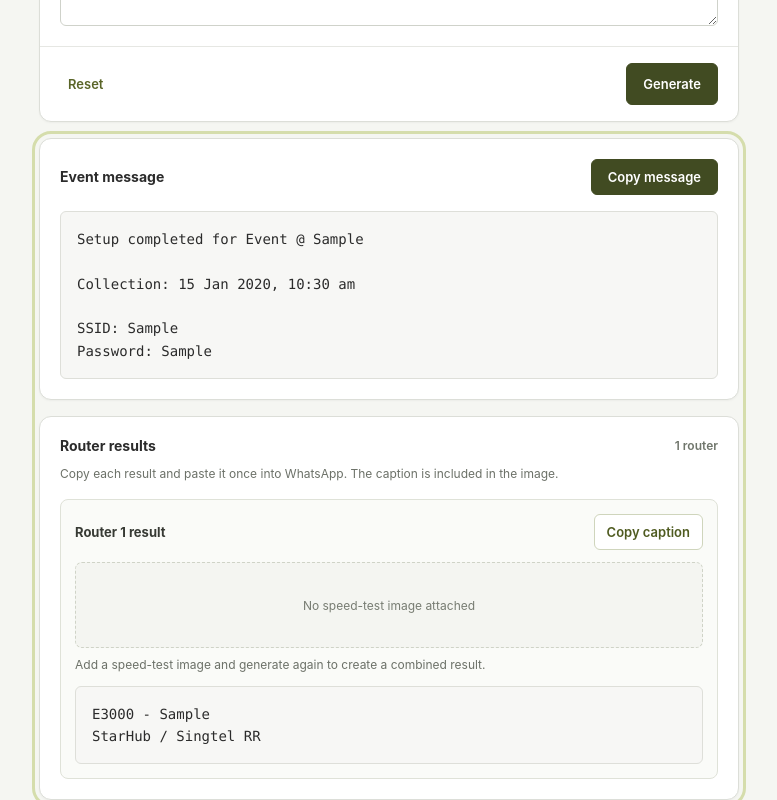
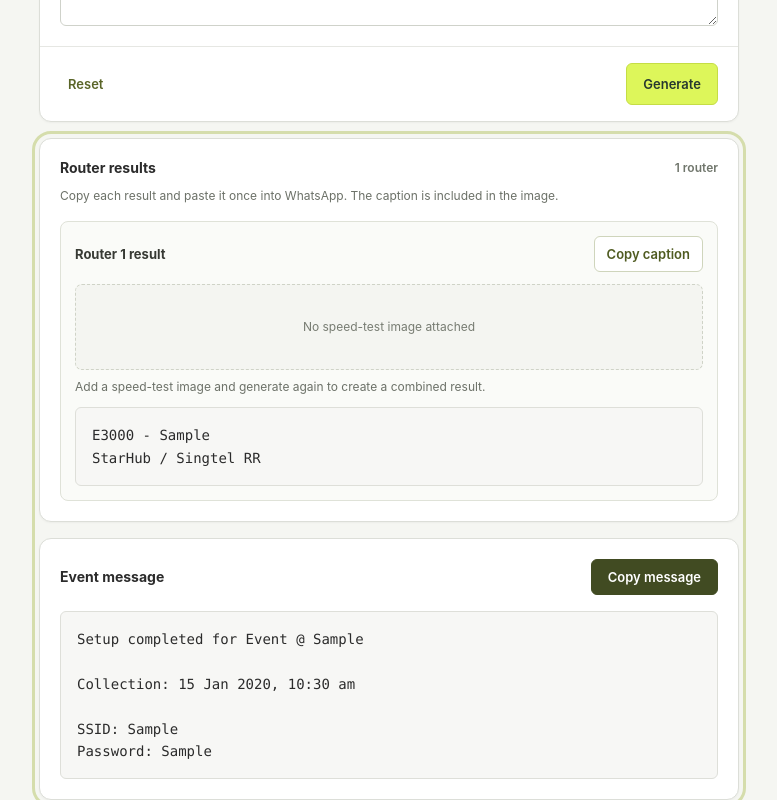
Before and after one commit to xavier-pomegranets/text-formatter, a React (Vite) app in the folder text-formatter/: page / in a window 1280 px wide. Both pictures are taken after typing "Sample", "Sample", "Sample", "Sample", "2020-01-15", "10:30" into the empty fields and a click on the button "Generate". Shown: the part 1207-2007 px from the top of the page, without its empty margins (251-1028 px from the left). Built offline with nearby package versions, Linux system fonts and the light colour scheme.

Commit message:
visual enhancements

```diff
--- a/text-formatter/src/App.css
+++ b/text-formatter/src/App.css
@@ -376,11 +376,6 @@ button {
   font-weight: 600;
 }
 
-.speed-test-heading > small {
-  color: #777;
-  font-size: 11px;
-}
-
 .image-upload {
   min-height: 86px;
   position: relative;
@@ -559,12 +554,25 @@ button {
 .output-header button {
   min-height: 42px;
   padding: 0 16px;
+  border: 1px solid;
+}
+
+.primary-button {
+  color: var(--forest);
+  background: var(--accent);
+  border-color: #c5dd45;
+}
+
+.primary-button:hover {
+  background: #cfe94a;
+}
+
+.output-header button {
   color: #fff;
   background: #414b22;
-  border: 1px solid #414b22;
+  border-color: #414b22;
 }
 
-.primary-button:hover,
 .output-header button:hover:not(:disabled) {
   background: #323a19;
 }
--- a/text-formatter/src/App.jsx
+++ b/text-formatter/src/App.jsx
@@ -467,9 +467,9 @@ function App() {
         if (!router.routerId.trim()) currentErrors.routerId = 'Enter a router ID.'
         if (
           router.includeAccessPoint &&
-          !/^\d{4}$/.test(router.accessPointId.trim())
+          !/^[a-z0-9]{4}$/i.test(router.accessPointId.trim())
         ) {
-          currentErrors.accessPointId = 'Enter the last 4 digits.'
+          currentErrors.accessPointId = 'Enter the last 4 letters or numbers.'
         }
 
         if (Object.keys(currentErrors).length) {
@@ -539,6 +539,7 @@ function App() {
 
   async function copyOutput() {
     if (!output) return
+    setCopyStatus('copying')
     const copied = await copyText(output.eventMessage)
 
     setCopyStatus(copied ? 'copied' : 'error')
@@ -807,10 +808,12 @@ function App() {
                       <input
                         value={router.accessPointId}
                         onChange={(event) => updateRouter(router.id, 'accessPointId', event.target.value)}
-                        placeholder="Last 4 digits"
+                        placeholder="Last 4 characters"
                         maxLength="4"
-                        inputMode="numeric"
-                        pattern="[0-9]{4}"
+                        inputMode="text"
+                        pattern="[A-Za-z0-9]{4}"
+                        autoCapitalize="characters"
+                        spellCheck="false"
                         aria-label={`Router ${index + 1} AP Cloud ID`}
                         aria-invalid={Boolean(routerErrors[router.id]?.accessPointId)}
                         aria-describedby={routerErrors[router.id]?.accessPointId ? `ap-error-${router.id}` : undefined}
@@ -827,7 +830,6 @@ function App() {
                 <div className="speed-test-field">
                   <div className="speed-test-heading">
                     <span>Speed-test image</span>
-                    <small>Optional · stays on this device</small>
                   </div>
 
                   {router.speedTestImage ? (
@@ -1045,33 +1047,10 @@ function App() {
           role="region"
           aria-labelledby="generated-results-heading"
         >
-          <section className="output">
-            <div className="output-header">
-              <h2 id="generated-results-heading">Event message</h2>
-              <button type="button" onClick={copyOutput}>
-                {copyStatus === 'copied'
-                  ? 'Copied'
-                  : copyStatus === 'error'
-                    ? 'Copy failed'
-                    : 'Copy message'}
-              </button>
-            </div>
-
-            <pre>{output.eventMessage}</pre>
-
-            <span className="sr-only" role="status" aria-live="polite">
-              {copyStatus === 'copied'
-                ? 'Event message copied to clipboard.'
-                : copyStatus === 'error'
-                  ? 'Copy failed. Select and copy the message manually.'
-                  : ''}
-            </span>
-          </section>
-
           {output.routerResults.length > 0 && (
             <section className="output router-results">
               <div className="output-header router-results-header">
-                <h2>Router results</h2>
+                <h2 id="generated-results-heading">Router results</h2>
                 <span>
                   {output.routerResults.length}{' '}
                   {output.routerResults.length === 1 ? 'router' : 'routers'}
@@ -1116,9 +1095,7 @@ function App() {
                             {resultStatus === 'copying'
                               ? 'Copying…'
                               : resultStatus === 'copied'
-                                ? routerResult.speedTestImage
-                                  ? 'Result copied'
-                                  : 'Caption copied'
+                                ? 'Copy again'
                                 : resultStatus === 'error'
                                   ? 'Try again'
                                   : routerResult.speedTestImage
@@ -1185,6 +1162,44 @@ function App() {
               </div>
             </section>
           )}
+
+          <section className="output">
+            <div className="output-header">
+              <h2
+                id={
+                  output.routerResults.length === 0
+                    ? 'generated-results-heading'
+                    : undefined
+                }
+              >
+                Event message
+              </h2>
+              <button
+                type="button"
+                onClick={copyOutput}
+                disabled={copyStatus === 'copying'}
+                aria-busy={copyStatus === 'copying'}
+              >
+                {copyStatus === 'copying'
+                  ? 'Copying…'
+                  : copyStatus === 'copied'
+                    ? 'Copy again'
+                    : copyStatus === 'error'
+                      ? 'Copy failed'
+                      : 'Copy message'}
+              </button>
+            </div>
+
+            <pre>{output.eventMessage}</pre>
+
+            <span className="sr-only" role="status" aria-live="polite">
+              {copyStatus === 'copied'
+                ? 'Event message copied to clipboard.'
+                : copyStatus === 'error'
+                  ? 'Copy failed. Select and copy the message manually.'
+                  : ''}
+            </span>
+          </section>
         </div>
       )}
     </main>
```
